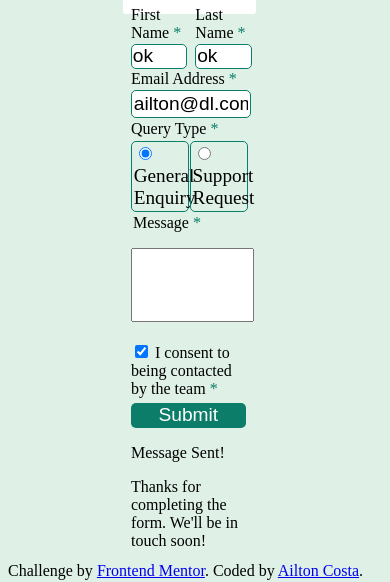
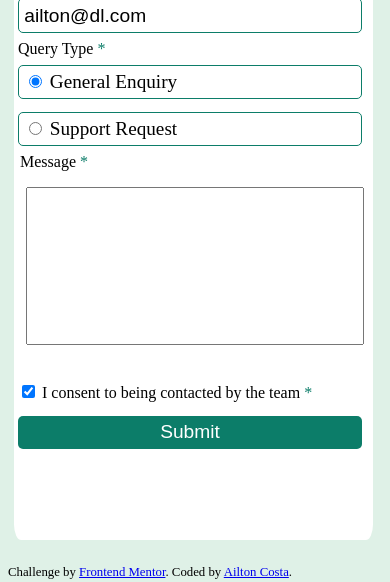
Before and after one commit to acadl-dev/contact-form-main, a plain HTML site: page index.html in a window 390 px wide. Shown: the part 262-844 px from the top of the page. Drawn offline with Linux system fonts and the light colour scheme.

Commit message:
atualizado com a reposividade mobile

```diff
--- a/index.html
+++ b/index.html
@@ -11,7 +11,7 @@
     />
 
     <link href="src/style.css" rel="stylesheet" type="text/css" />
-    <!-- <link href="src/alertStyle.css" rel="stylesheet" type="text/css" />    -->
+    <link href="src/responsivo.css" rel="stylesheet" type="text/css" />
 
     <title>Frontend Mentor | Contact form</title>
   </head>
@@ -85,7 +85,7 @@
       <form>
         <label for="text">
           <legend class="campo">Message</legend>
-          <p><textarea id="text" name="" value="ok"></textarea></p>
+          <p><textarea id="text" class="texto" name="" value="ok"></textarea></p>
         </label>
       </form>
 
@@ -98,8 +98,8 @@
       <button type="button" onclick="notify()" class="btn" >Submit</button>
 
 
-       <p id="alerta">Message Sent!</p>
-       <p id="alerto">Thanks for completing the form. We'll be in touch soon!</p>
+       <!-- <p id="alerta">Message Sent!</p>
+       <p id="alerto">Thanks for completing the form. We'll be in touch soon!</p> -->
 
 
       <div id="notification-area">
@@ -111,9 +111,10 @@
     </div>
 
     <div class="attribution">
+      <div class="footer">
       Challenge by
       <a href="https://www.frontendmentor.io?ref=challenge">Frontend Mentor</a>.
-      Coded by <a href="#">Ailton Costa</a>.
+      Coded by <a href="#">Ailton Costa</a>. </div>
     </div>
 
     <script src="src/script.js"></script>
--- a/src/alertStyle.css
+++ /dev/null
@@ -1,33 +0,0 @@
-#notification-area {
-  position:fixed;
-  top:0px;
-  right:45%;
-  width:250px;
-  height:100vh;
-  display:flex;
-  flex-direction:column;
-  justify-content:top;
-}
-#notification-area .notification {
-  position:relative;
-  padding:15px 10px;
-  background:#111;
-  color:#f5f5f5;
-  font-family:"Raleway";
-  font-size:14px;
-  font-weight:600;
-  border-radius:5px;
-  margin:5px 0px;
-  opacity:0;
-  left:20px;
-  animation:showNotification 500ms ease-in-out forwards;
-}
-@keyframes showNotification {
-  to {
-    opacity:1;
-    left:0px;
-  }
-}
-#notification-area .notification.success {
-  background:#389838;
-}
--- /dev/null
+++ b/src/responsivo.css
@@ -0,0 +1,62 @@
+@media (max-width: 1200px) {
+.card{
+    height: 60vh;
+}
+}
+
+@media (max-width: 425px) {
+    .card{
+
+        width: 90vw;
+        height: 92%;
+        border-radius: 2%;
+
+        position: absolute;
+        top: 5%;
+        left: 10%;
+        padding: 4px;
+        margin-bottom: 10px;
+    }
+
+    .texto, .support,.enquiry,.email--address,.name, .last{
+        width: 85vw;
+    }
+
+    .row{
+        display: grid;
+        padding: 2px;
+    }
+
+    .radio{
+        display: grid;
+        justify-content: space-between;
+    }
+
+    .texto{
+        resize: none;
+        height: 18vh;
+        margin-left: 1vh;
+
+    }
+
+    #notification-area {
+        position:fixed;
+        top:2px;
+        right:18%;
+        width:250px;
+        display:flex;
+        flex-direction:column;
+        justify-content:top;
+      }
+
+      .attribution{
+        position: absolute;
+        bottom: 0;
+        margin-bottom: 0.5%;
+        font-size: 0.8rem;
+        display: flex;
+        align-content: center;
+    }
+
+
+}
--- a/src/style.css
+++ b/src/style.css
@@ -29,6 +29,7 @@ textarea{
     resize: none;
     width: 100%;
     height: 8vh;
+    margin-bottom: 5%;
 }
 
 button{
```
Lines whose indentation alone changed are shown as unchanged.
